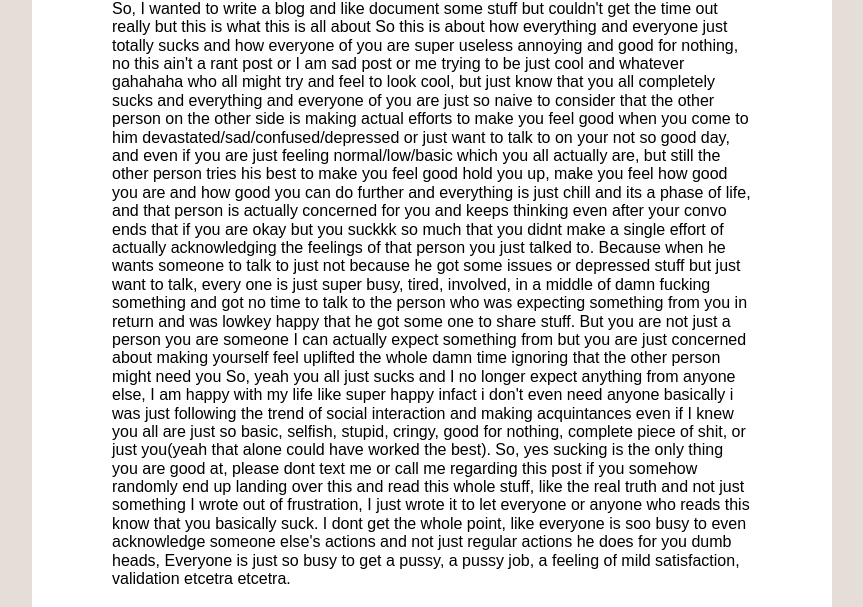
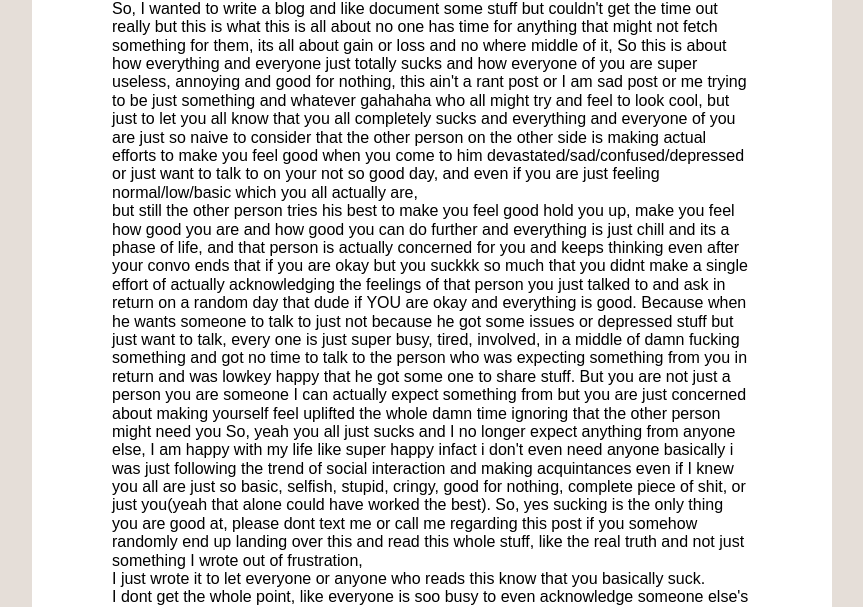
Before and after one commit to almightysaty/almightysaty.github.io, a plain HTML site: page index.html in a window 1280 px wide. Shown: the part 185-792 px from the top of the page, without its empty margins (208-1071 px from the left). Drawn offline with nearby package versions, Linux system fonts and the light colour scheme; a script that the page names is missing.

Commit message:
Update index.html

```diff
--- a/index.html
+++ b/index.html
@@ -29,7 +29,7 @@
   <div class="blog-header">
     <div class="blog-cover">
       <div class="blog-author">
-        <h3>Russ Beye</h3>
+        <h3></h3>
       </div>
     </div>
   </div>
@@ -74,23 +74,30 @@
       <h1><a href="#">Post about how ya'll just super sucksss</a></h1>
     </div>
     <div class="blog-summary">
-      <p>So, I wanted to write a blog and like document some stuff but couldn't get the time out really but this is what this is all about
-        So this is about how everything and everyone just totally sucks and how everyone of you are super useless annoying and good for nothing, no this ain't a rant post or I am sad post
-        or me trying to be just cool and whatever gahahaha who all might try and feel to look cool, but just know that you all completely sucks and everything and everyone of you are just so naive to consider that the other person
-        on the other side is making actual efforts to make you feel good when you come to him devastated/sad/confused/depressed or just want to talk to on your not so good day, and even if you are just feeling normal/low/basic which you all actually are,
+      <p>So, I wanted to write a blog and like document some stuff but couldn't get the time out really but this is what this is all about no one has time for anything that might not fetch something for them, its all about gain or loss and no where middle of it,
+        So this is about how everything and everyone just totally sucks and how everyone of you are super useless, annoying and good for nothing, this ain't a rant post or I am sad post
+        or me trying to be just something and whatever gahahaha who all might try and feel to look cool, but just to let you all know that you all completely sucks and everything and everyone of you are just so naive to consider that the other person
+        on the other side is making actual efforts to make you feel good when you come to him devastated/sad/confused/depressed or just want to talk to on your not so good day, and even if you are just feeling normal/low/basic which you all actually are,<br>
 
         but still the other person tries his best to make you feel good hold you up, make you feel how good you are and how good you can do further and everything is just chill and its a phase of life, and that person is actually concerned for you and keeps thinking even after your convo ends
-        that if you are okay but you suckkk so much that you didnt make a single effort of actually acknowledging the feelings of that person you just talked to.
+        that if you are okay but you suckkk so much that you didnt make a single effort of actually acknowledging the feelings of that person you just talked to and ask in return on a random day that dude if <strong>YOU</strong> are okay and everything is good.
 
         Because when he wants someone to talk to just not because he got some issues or depressed stuff but just want to talk, every one is just super busy, tired, involved, in a middle of damn fucking something and got no time to talk to the person who was
         expecting something from you in return and was lowkey happy that he got some one to share stuff. But you are not just a person you are someone I can actually expect something from but you are just concerned about making yourself feel uplifted the whole damn time ignoring that the other person might need you
         So, yeah you all just sucks and I no longer expect anything from anyone else, I am happy with my life like super happy infact i don't even need anyone basically i was just following the trend of social interaction and making acquintances even if I knew you all are just so basic, selfish, stupid, cringy, good for nothing,
         complete piece of shit, or just you(yeah that alone could have worked the best). So, yes sucking is the only thing you are good at, please dont text me or call me regarding this post if you somehow randomly end up landing over this and read this whole stuff, like the real truth and not just something I wrote out of frustration,
+<br>
+       <strong> I just wrote it to let everyone or anyone who reads this know that you basically suck. </strong>
+<br>
+        I dont get the whole point, like everyone is soo busy to even acknowledge someone else's actions and not just regular actions he does for you dumb heads,
+        So busy to get a pussy, a pussy job, a feeling of mild satisfaction, validation etcetra etcetra like I am so done talking to people, make them feel happy, caring for them, picking up calls so that they might not feel bad and actually listeing stuff they say, never doing this shit again.
 
-        I just wrote it to let everyone or anyone who reads this know that you basically suck.
+	      Do whatever you want and. find someone else to talk to because thats everything about and thats what you all do, you just ignore one person for the other with whom you might be having someone to gain to. UGhhh such piece of shits you all are.
 
-        I dont get the whole point, like everyone is soo busy to even acknowledge someone else's actions and not just regular actions he does for you dumb heads,
-        Everyone is just so busy to get a pussy, a pussy job, a feeling of mild satisfaction, validation etcetra etcetra.
+	      So much to rant about you and your stupid useless issues and useless yuck life and so little to think about other person's similar but still farrrrrr better than your life.
+I was just so scared to write all of this, that what might people think about me and me trying to seek attention and if i am sad or anything if any of my professors, colleugues or anyone I might be willing to make a good impression on will take this.
+	      BUt doesn't matter anymore because yeah really doesn;t matter and  I want everyone of you to know that you all are just shits. And i am not even scared or afarid of what your empty skulls will make out of this because just like you all i no longer care about anything now. :)
+
 
       </p>
     </div>
@@ -113,7 +120,7 @@
 
   <div class="blog-header">
     <div class="blog-author--no-cover">
-        <h3>Russ Beye</h3>
+        <h3></h3>
     </div>
   </div>
 
```
